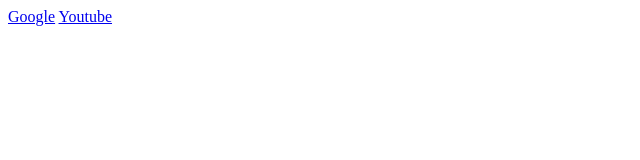
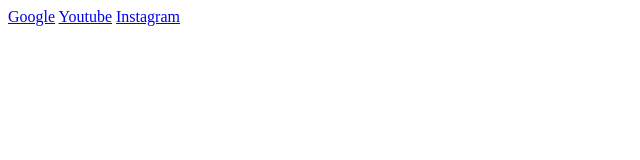
Before and after one commit to satisfied-coder/LocalRepo, a plain HTML site: page index.html in a window 1280 px wide. Shown: the full height of the page, 0-640 px from the left. Drawn offline with Linux system fonts and the light colour scheme.

Commit message:
added insta link

```diff
--- a/index.html
+++ b/index.html
@@ -9,7 +9,7 @@
 
     <a href="https://www.google.com">Google</a>
     <a href="https://www.youtube.com">Youtube</a>
-
+    <a href="https://www.instagram.com">Instagram</a>
 
 </body>
 </html>
```
